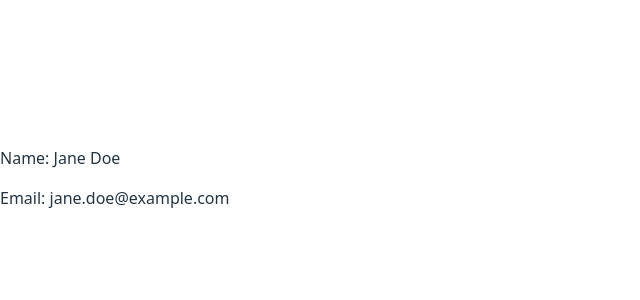
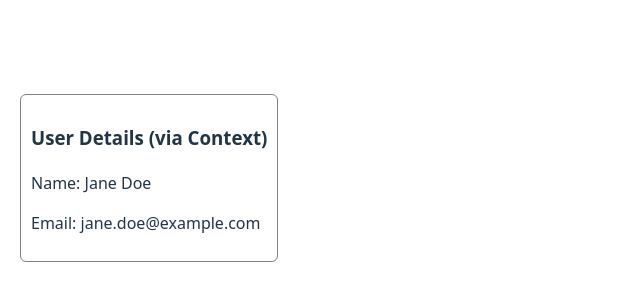
Before and after one commit to Tsegaw-tech/alx-fe-reactjs, a React (Vite) app in the folder alx-react-app-props/: page / in a window 1280 px wide. Shown: the part 222-522 px from the top of the page, without its empty margins (0-640 px from the left). Built offline with nearby package versions, Linux system fonts and the light colour scheme.

Commit message:
Refactor Prop Drilling to Use Context API fix

```diff
--- a/alx-react-app-props/src/ProfilePage.jsx
+++ b/alx-react-app-props/src/ProfilePage.jsx
@@ -1,7 +1,9 @@
 // src/ProfilePage.jsx
-import UserInfo from "./UserInfo";
+import React from 'react';
+import UserInfo from './UserInfo';
 
 function ProfilePage() {
+  // ✅ No props needed anymore
   return <UserInfo />;
 }
 
--- a/alx-react-app-props/src/UserContext.js
+++ b/alx-react-app-props/src/UserContext.js
@@ -1,6 +1,7 @@
 // src/UserContext.js
-import { createContext } from "react";
+import { createContext } from 'react';
 
+// Create a new context to hold user data
 const UserContext = createContext();
 
 export default UserContext;
--- a/alx-react-app-props/src/UserDetails.jsx
+++ b/alx-react-app-props/src/UserDetails.jsx
@@ -1,12 +1,14 @@
 // src/UserDetails.jsx
-import { useContext } from "react";
-import UserContext from "./UserContext";
+import React, { useContext } from 'react';
+import UserContext from './UserContext';
 
 function UserDetails() {
+  // ✅ Access data directly from Context
   const userData = useContext(UserContext);
 
   return (
-    <div>
+    <div style={{ border: '1px solid gray', padding: '10px', margin: '20px', borderRadius: '6px' }}>
+      <h3>User Details (via Context)</h3>
       <p>Name: {userData.name}</p>
       <p>Email: {userData.email}</p>
     </div>
--- a/alx-react-app-props/src/UserInfo.jsx
+++ b/alx-react-app-props/src/UserInfo.jsx
@@ -1,7 +1,9 @@
 // src/UserInfo.jsx
-import UserDetails from "./UserDetails";
+import React from 'react';
+import UserDetails from './UserDetails';
 
 function UserInfo() {
+  // ✅ No props here
   return <UserDetails />;
 }
 
```
Also changed, not shown: alx-react-app-props/src/App.jsx (+5 -3 lines).
